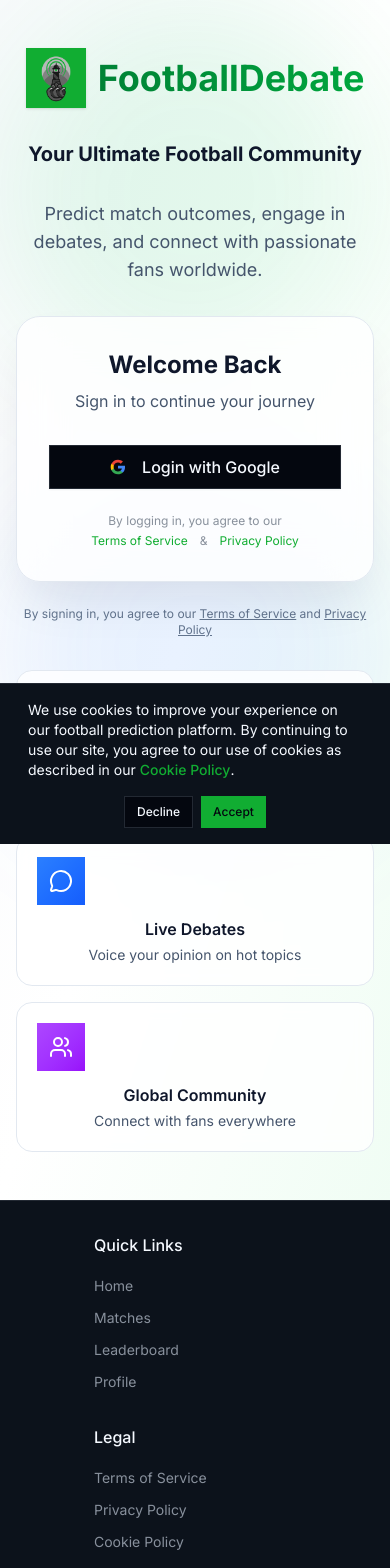
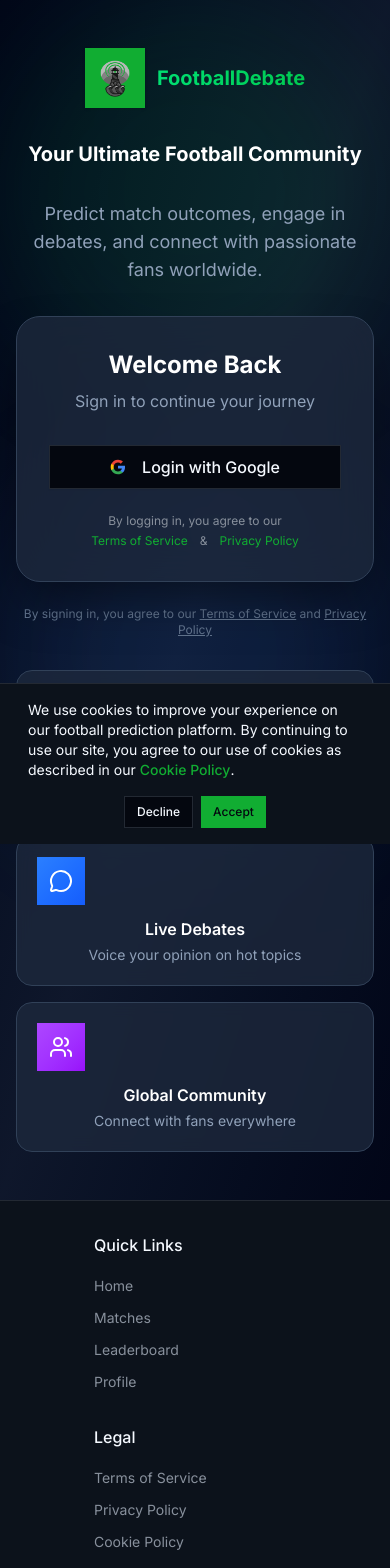
Before and after one commit to koyandemo/predict-frontend, a Next.js app: page /login in a window 390 px wide. Shown: the top 1568 px of the page. Built offline with nearby package versions, Linux system fonts and the light colour scheme; no server answers.

Commit message:
feat: update login page

```diff
--- a/app/(auth)/login/page.tsx
+++ b/app/(auth)/login/page.tsx
@@ -18,8 +18,8 @@ export default function LoginPage() {
   }, []);
 
   return (
-    <div className="min-h-screen bg-linear-to-br from-slate-50 via-white to-green-50 dark:from-slate-950 dark:via-slate-900 dark:to-slate-950">
-      <div className="absolute inset-0 bg-[url('/football-pattern.svg')] bg-repeat opacity-[0.02] dark:opacity-[0.05]"></div>
+    <div className="min-h-screen bg-linear-to-br  from-slate-950 via-slate-900 to-slate-950">
+      <div className="absolute inset-0 bg-[url('/football-pattern.svg')] bg-repeat opacity-[0.05]"></div>
 
       <div className="absolute top-0 left-0 w-96 h-96 bg-green-500/10 rounded-full blur-3xl"></div>
       <div className="absolute bottom-0 right-0 w-96 h-96 bg-blue-500/10 rounded-full blur-3xl"></div>
@@ -34,20 +34,20 @@ export default function LoginPage() {
                     alt="logo"
                     width={30}
                     height={50}
-                    className="w-[30px] h-[50px]"
+                    className="w-[30px] h-[40px]"
                     src={"/logo.png"}
                   />
                 </div>
-                <h1 className="text-4xl font-bold bg-linear-to-r from-green-700 to-green-600 dark:from-green-400 dark:to-green-500 bg-clip-text text-transparent">
+                <h1 className="text-xl md:text-4xl font-bold bg-linear-to-r from-green-400 to-green-500 bg-clip-text text-transparent">
                   FootballDebate
                 </h1>
               </div>
 
               <div className="space-y-8">
-                <h2 className="text-xl font-bold text-slate-900 dark:text-white">
+                <h2 className="text-xl font-bold text-white">
                   Your Ultimate Football Community
                 </h2>
-                <p className="text-lg text-slate-600 dark:text-slate-400 max-w-2xl mx-auto">
+                <p className="text-lg text-slate-400 max-w-2xl mx-auto">
                   Predict match outcomes, engage in debates, and connect with
                   passionate fans worldwide.
                 </p>
@@ -55,30 +55,30 @@ export default function LoginPage() {
             </div>
 
             <div className="w-full max-w-md mx-auto">
-              <div className="bg-white/80 dark:bg-slate-800/80 backdrop-blur-xl rounded-3xl border border-slate-200 dark:border-slate-700 shadow-2xl shadow-slate-900/10 dark:shadow-black/50 p-8">
+              <div className="bg-slate-800/80 backdrop-blur-xl rounded-3xl border border-slate-700 shadow-2xl shadow-black/50 p-8">
                 <div className="text-center mb-8">
-                  <h2 className="text-2xl font-bold text-slate-900 dark:text-white mb-2">
+                  <h2 className="text-2xl font-bold text-white mb-2">
                     Welcome Back
                   </h2>
-                  <p className="text-slate-600 dark:text-slate-400">
+                  <p className="text-slate-400">
                     Sign in to continue your journey
                   </p>
                 </div>
                 <AuthForm callbackUrl={callbackUrl} />
               </div>
 
-              <p className="mt-6 text-center text-xs text-slate-500 dark:text-slate-500">
+              <p className="mt-6 text-center text-xs text-slate-500">
                 By signing in, you agree to our{" "}
                 <Link
                   href="/terms"
-                  className="underline hover:text-slate-700 dark:hover:text-slate-400"
+                  className="underline hover:text-slate-400"
                 >
                   Terms of Service
                 </Link>{" "}
                 and{" "}
                 <Link
                   href="/privacy"
-                  className="underline hover:text-slate-700 dark:hover:text-slate-400"
+                  className="underline hover:text-slate-400"
                 >
                   Privacy Policy
                 </Link>
@@ -86,38 +86,38 @@ export default function LoginPage() {
             </div>
 
             <div className="grid sm:grid-cols-3 gap-4 max-w-3xl mx-auto">
-              <div className="group p-5 rounded-2xl bg-white/80 dark:bg-slate-800/80 backdrop-blur-sm border border-slate-200 dark:border-slate-700 hover:shadow-lg hover:shadow-green-500/10 transition-all duration-300 hover:-translate-y-1">
+              <div className="group p-5 rounded-2xl bg-slate-800/80 backdrop-blur-sm border border-slate-700 hover:shadow-lg hover:shadow-green-500/10 transition-all duration-300 hover:-translate-y-1">
                 <div className="w-12 h-12 rounded-xl bg-linear-to-br from-green-500 to-green-600 flex items-center justify-center mb-3 group-hover:scale-110 transition-transform">
                   <TrendingUp className="w-6 h-6 text-white" />
                 </div>
-                <h3 className="font-semibold text-slate-900 dark:text-white mb-1">
+                <h3 className="font-semibold text-white mb-1">
                   Smart Predictions
                 </h3>
-                <p className="text-sm text-slate-600 dark:text-slate-400">
+                <p className="text-sm text-slate-400">
                   Compete and climb the leaderboard
                 </p>
               </div>
 
-              <div className="group p-5 rounded-2xl bg-white/80 dark:bg-slate-800/80 backdrop-blur-sm border border-slate-200 dark:border-slate-700 hover:shadow-lg hover:shadow-blue-500/10 transition-all duration-300 hover:-translate-y-1">
+              <div className="group p-5 rounded-2xl bg-slate-800/80 backdrop-blur-sm border border-slate-700 hover:shadow-lg hover:shadow-blue-500/10 transition-all duration-300 hover:-translate-y-1">
                 <div className="w-12 h-12 rounded-xl bg-linear-to-br from-blue-500 to-blue-600 flex items-center justify-center mb-3 group-hover:scale-110 transition-transform">
                   <MessageCircle className="w-6 h-6 text-white" />
                 </div>
-                <h3 className="font-semibold text-slate-900 dark:text-white mb-1">
+                <h3 className="font-semibold text-white mb-1">
                   Live Debates
                 </h3>
-                <p className="text-sm text-slate-600 dark:text-slate-400">
+                <p className="text-sm text-slate-400">
                   Voice your opinion on hot topics
                 </p>
               </div>
 
-              <div className="group p-5 rounded-2xl bg-white/80 dark:bg-slate-800/80 backdrop-blur-sm border border-slate-200 dark:border-slate-700 hover:shadow-lg hover:shadow-purple-500/10 transition-all duration-300 hover:-translate-y-1">
-                <div className="w-12 h-12 rounded-xl bg-gradient-to-br from-purple-500 to-purple-600 flex items-center justify-center mb-3 group-hover:scale-110 transition-transform">
+              <div className="group p-5 rounded-2xl bg-slate-800/80 backdrop-blur-sm border border-slate-700 hover:shadow-lg hover:shadow-purple-500/10 transition-all duration-300 hover:-translate-y-1">
+                <div className="w-12 h-12 rounded-xl bg-linear-to-br from-purple-500 to-purple-600 flex items-center justify-center mb-3 group-hover:scale-110 transition-transform">
                   <Users className="w-6 h-6 text-white" />
                 </div>
-                <h3 className="font-semibold text-slate-900 dark:text-white mb-1">
+                <h3 className="font-semibold text-white mb-1">
                   Global Community
                 </h3>
-                <p className="text-sm text-slate-600 dark:text-slate-400">
+                <p className="text-sm text-slate-400">
                   Connect with fans everywhere
                 </p>
               </div>
@@ -128,3 +128,138 @@ export default function LoginPage() {
     </div>
   );
 }
+
+/**
+ * @login_color_backup
+ */
+
+// "use client";
+
+// import { useEffect, useState } from "react";
+// import Link from "next/link";
+// import { Users, MessageCircle, TrendingUp } from "lucide-react";
+// import Image from "next/image";
+// import { AuthForm } from "../_components/AuthForm";
+
+// export default function LoginPage() {
+//   const [callbackUrl, setCallbackUrl] = useState("/");
+
+//   useEffect(() => {
+//     if (typeof window !== "undefined") {
+//       const urlParams = new URLSearchParams(window.location.search);
+//       const callback = urlParams.get("callbackUrl") || "/";
+//       setCallbackUrl(callback);
+//     }
+//   }, []);
+
+//   return (
+//     <div className="min-h-screen bg-linear-to-br from-slate-50 via-white to-green-50 dark:from-slate-950 dark:via-slate-900 dark:to-slate-950">
+//       <div className="absolute inset-0 bg-[url('/football-pattern.svg')] bg-repeat opacity-[0.02] dark:opacity-[0.05]"></div>
+
+//       <div className="absolute top-0 left-0 w-96 h-96 bg-green-500/10 rounded-full blur-3xl"></div>
+//       <div className="absolute bottom-0 right-0 w-96 h-96 bg-blue-500/10 rounded-full blur-3xl"></div>
+
+//       <div className="relative min-h-screen flex items-center justify-center p-4 py-12">
+//         <div className="w-full max-w-4xl flex flex-col items-center gap-8">
+//           <div className="text-center space-y-8">
+//             <div className="space-y-8">
+//               <div className="inline-flex items-center gap-3">
+//                 <div className="w-15 h-15 rounded-lg bg-primary flex items-center justify-center shadow-sm group-hover:scale-105 transition-transform">
+//                   <Image
+//                     alt="logo"
+//                     width={30}
+//                     height={50}
+//                     className="w-[20px] h-[0px]"
+//                     src={"/logo.png"}
+//                   />
+//                 </div>
+//                 <h1 className="text-xl md:text-4xl font-bold bg-linear-to-r from-green-700 to-green-600 dark:from-green-400 dark:to-green-500 bg-clip-text text-transparent">
+//                   FootballDebate
+//                 </h1>
+//               </div>
+
+//               <div className="space-y-8">
+//                 <h2 className="text-xl font-bold text-slate-900 dark:text-white">
+//                   Your Ultimate Football Community
+//                 </h2>
+//                 <p className="text-lg text-slate-600 dark:text-slate-400 max-w-2xl mx-auto">
+//                   Predict match outcomes, engage in debates, and connect with
+//                   passionate fans worldwide.
+//                 </p>
+//               </div>
+//             </div>
+
+//             <div className="w-full max-w-md mx-auto">
+//               <div className="bg-white/80 dark:bg-slate-800/80 backdrop-blur-xl rounded-3xl border border-slate-200 dark:border-slate-700 shadow-2xl shadow-slate-900/10 dark:shadow-black/50 p-8">
+//                 <div className="text-center mb-8">
+//                   <h2 className="text-2xl font-bold text-slate-900 dark:text-white mb-2">
+//                     Welcome Back
+//                   </h2>
+//                   <p className="text-slate-600 dark:text-slate-400">
+//                     Sign in to continue your journey
+//                   </p>
+//                 </div>
+//                 <AuthForm callbackUrl={callbackUrl} />
+//               </div>
+
+//               <p className="mt-6 text-center text-xs text-slate-500 dark:text-slate-500">
+//                 By signing in, you agree to our{" "}
+//                 <Link
+//                   href="/terms"
+//                   className="underline hover:text-slate-700 dark:hover:text-slate-400"
+//                 >
+//                   Terms of Service
+//                 </Link>{" "}
+//                 and{" "}
+//                 <Link
+//                   href="/privacy"
+//                   className="underline hover:text-slate-700 dark:hover:text-slate-400"
+//                 >
+//                   Privacy Policy
+//                 </Link>
+//               </p>
+//             </div>
+
+//             <div className="grid sm:grid-cols-3 gap-4 max-w-3xl mx-auto">
+//               <div className="group p-5 rounded-2xl bg-white/80 dark:bg-slate-800/80 backdrop-blur-sm border border-slate-200 dark:border-slate-700 hover:shadow-lg hover:shadow-green-500/10 transition-all duration-300 hover:-translate-y-1">
+//                 <div className="w-12 h-12 rounded-xl bg-linear-to-br from-green-500 to-green-600 flex items-center justify-center mb-3 group-hover:scale-110 transition-transform">
+//                   <TrendingUp className="w-6 h-6 text-white" />
+//                 </div>
+//                 <h3 className="font-semibold text-slate-900 dark:text-white mb-1">
+//                   Smart Predictions
+//                 </h3>
+//                 <p className="text-sm text-slate-600 dark:text-slate-400">
+//                   Compete and climb the leaderboard
+//                 </p>
+//               </div>
+
+//               <div className="group p-5 rounded-2xl bg-white/80 dark:bg-slate-800/80 backdrop-blur-sm border border-slate-200 dark:border-slate-700 hover:shadow-lg hover:shadow-blue-500/10 transition-all duration-300 hover:-translate-y-1">
+//                 <div className="w-12 h-12 rounded-xl bg-linear-to-br from-blue-500 to-blue-600 flex items-center justify-center mb-3 group-hover:scale-110 transition-transform">
+//                   <MessageCircle className="w-6 h-6 text-white" />
+//                 </div>
+//                 <h3 className="font-semibold text-slate-900 dark:text-white mb-1">
+//                   Live Debates
+//                 </h3>
+//                 <p className="text-sm text-slate-600 dark:text-slate-400">
+//                   Voice your opinion on hot topics
+//                 </p>
+//               </div>
+
+//               <div className="group p-5 rounded-2xl bg-white/80 dark:bg-slate-800/80 backdrop-blur-sm border border-slate-200 dark:border-slate-700 hover:shadow-lg hover:shadow-purple-500/10 transition-all duration-300 hover:-translate-y-1">
+//                 <div className="w-12 h-12 rounded-xl bg-gradient-to-br from-purple-500 to-purple-600 flex items-center justify-center mb-3 group-hover:scale-110 transition-transform">
+//                   <Users className="w-6 h-6 text-white" />
+//                 </div>
+//                 <h3 className="font-semibold text-slate-900 dark:text-white mb-1">
+//                   Global Community
+//                 </h3>
+//                 <p className="text-sm text-slate-600 dark:text-slate-400">
+//                   Connect with fans everywhere
+//                 </p>
+//               </div>
+//             </div>
+//           </div>
+//         </div>
+//       </div>
+//     </div>
+//   );
+// }
```
